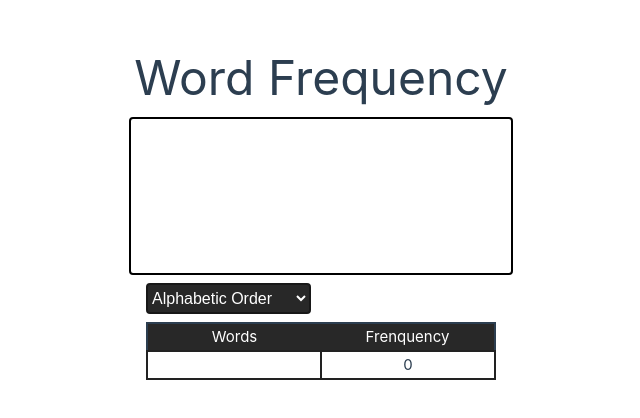
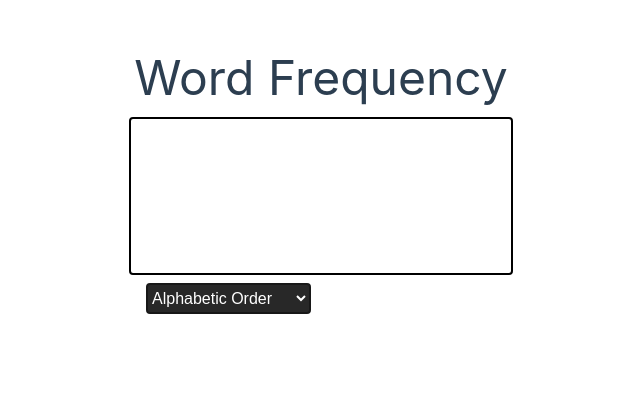
Before and after one commit to rafaelofil/Words-Frequency, a Vue app: page / in a window 1280 px wide. Shown: the part 120-538 px from the top of the page, without its empty margins (319-959 px from the left). Built offline with nearby package versions, Linux system fonts and the light colour scheme.

Commit message:
Check if words exist to appear table with word and frequency

```diff
--- a/src/components/BoxWord.vue
+++ b/src/components/BoxWord.vue
@@ -47,7 +47,7 @@
         <option>Descending Order</option>
       </select>
 		</div>
-    <table class="container-table">
+    <table class="container-table" v-if="words.length > 0">
       <thead>
         <th>Words</th>
         <th>Frenquency</th>
```
